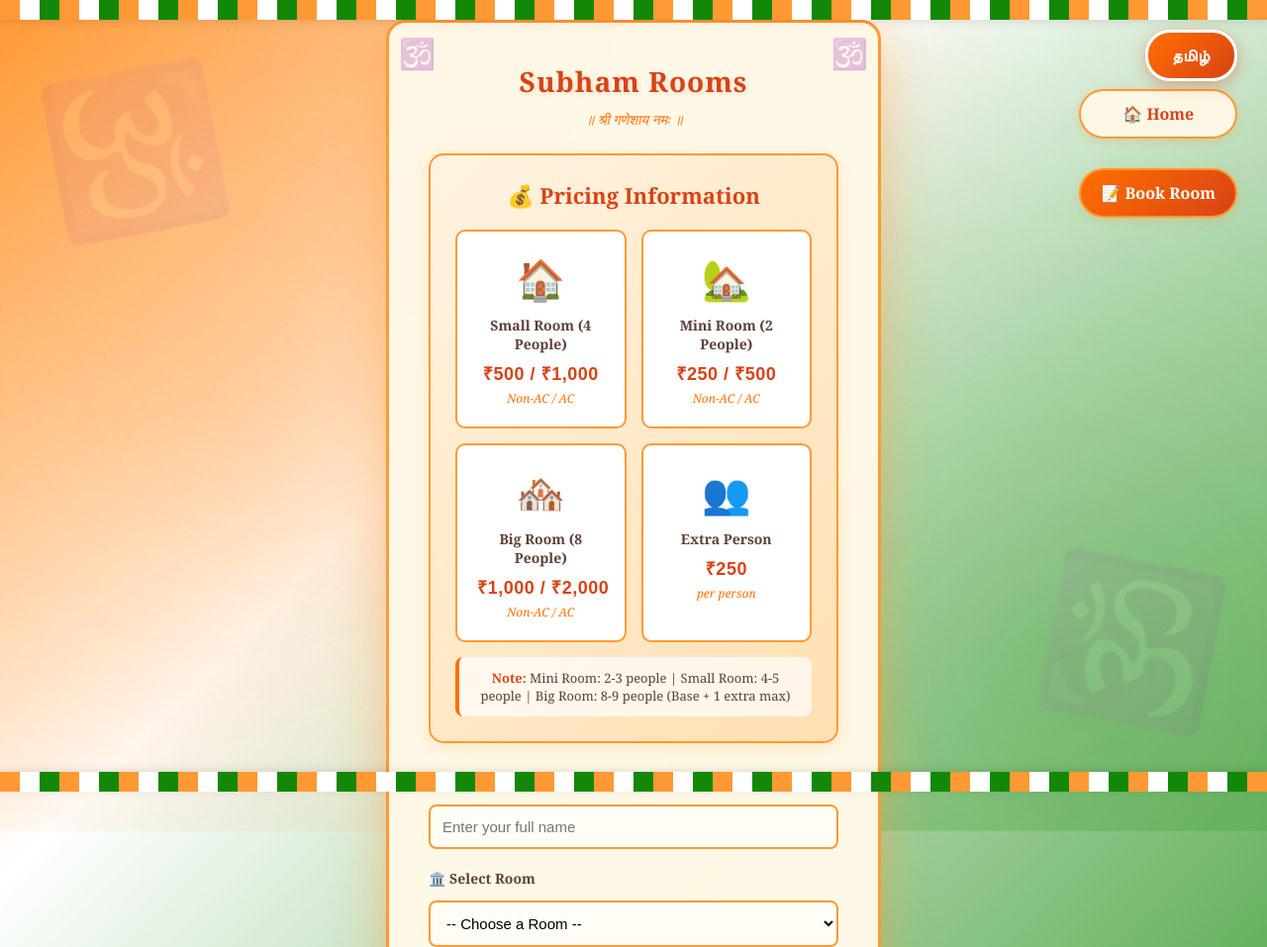
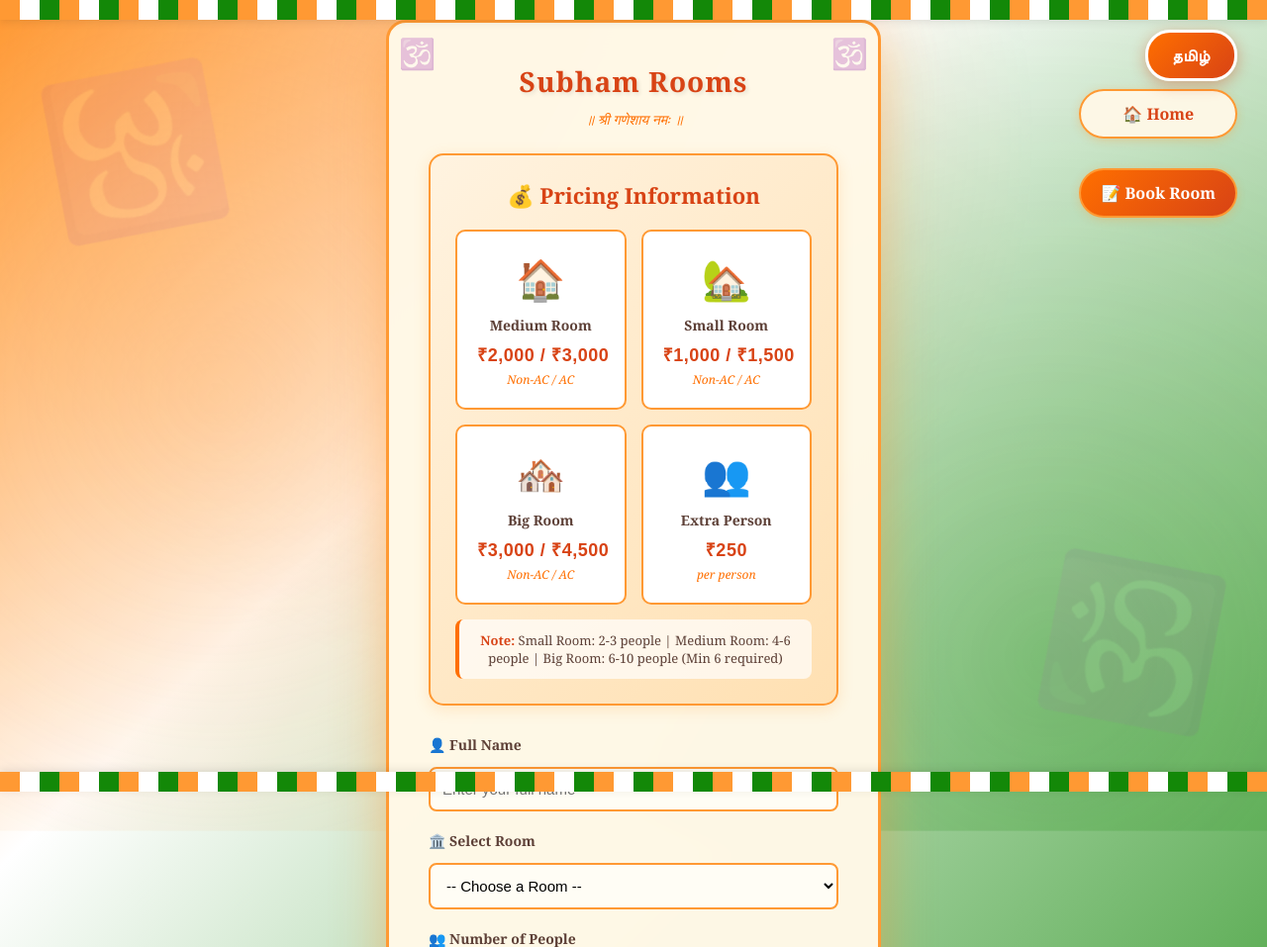
Before and after one commit to jeevs2705/subham_rooms, a Flask app: page /booking in a window 1280 px wide. Shown: the top 957 px of the page at 99% size. Run offline with Flask 3, Linux system fonts and the light colour scheme.

Commit message:
Update room structure: Mini->Small, Small->Medium, Big->Big with new pricing and capacity rules

```diff
--- a/app.py
+++ b/app.py
@@ -265,11 +265,11 @@
     # Room data with specific pricing
     rooms_data = {
         "room-small4": {
-            "name_en": "Small Room (4 People)",
-            "name_ta": "சிறிய அறை (4 நபர்கள்)",
+            "name_en": "Medium Room",
+            "name_ta": "நடுத்தர அறை",
             "capacity": 4,
-            "price_non_ac": 500,
-            "price_ac": 1000,
+            "price_non_ac": 2000,
+            "price_ac": 3000,
             "facilities": [
                 {"icon": "🛏️", "name_en": "Comfortable Beds", "name_ta": "வசதியான படுக்கைகள்"},
                 {"icon": "🪟", "name_en": "Windows with View", "name_ta": "காட்சியுடன் ஜன்னல்கள்"},
@@ -282,11 +282,11 @@
             ]
         },
         "room-small2": {
-            "name_en": "Mini Room (2 People)",
-            "name_ta": "மினி அறை (2 நபர்கள்)",
+            "name_en": "Small Room",
+            "name_ta": "சிறிய அறை",
             "capacity": 2,
-            "price_non_ac": 250,
-            "price_ac": 500,
+            "price_non_ac": 1000,
+            "price_ac": 1500,
             "facilities": [
                 {"icon": "🛏️", "name_en": "Cozy Bed", "name_ta": "வசதியான படுக்கை"},
                 {"icon": "🪟", "name_en": "Window", "name_ta": "ஜன்னல்"},
@@ -299,11 +299,11 @@
             ]
         },
         "room-big8": {
-            "name_en": "Big Room (8 People)",
-            "name_ta": "பெரிய அறை (8 நபர்கள்)",
-            "capacity": 8,
-            "price_non_ac": 1000,
-            "price_ac": 2000,
+            "name_en": "Big Room",
+            "name_ta": "பெரிய அறை",
+            "capacity": 6,
+            "price_non_ac": 3000,
+            "price_ac": 4500,
             "facilities": [
                 {"icon": "🛏️", "name_en": "Multiple Beds", "name_ta": "பல படுக்கைகள்"},
                 {"icon": "🪟", "name_en": "Large Windows", "name_ta": "பெரிய ஜன்னல்கள்"},
@@ -347,9 +347,9 @@
 
         # Validate people count based on room type
         room_limits = {
-            "small2": {"min": 2, "max": 3, "name": "Mini Room"},
-            "small4": {"min": 4, "max": 5, "name": "Small Room"},
-            "big8": {"min": 8, "max": 9, "name": "Big Room"}
+            "small2": {"min": 2, "max": 3, "name": "Small Room"},
+            "small4": {"min": 4, "max": 6, "name": "Medium Room"},
+            "big8": {"min": 6, "max": 10, "name": "Big Room"}
         }
 
         if room in room_limits:
@@ -361,9 +361,9 @@
 
         # Convert room codes to display names
         room_names = {
-            "small4": "Small Room (4 People)",
-            "small2": "Mini Room (2 People)",
-            "big8": "Big Room (8 People)"
+            "small4": "Medium Room",
+            "small2": "Small Room",
+            "big8": "Big Room"
         }
         room_display = room_names.get(room, room)
 
@@ -571,9 +571,9 @@
 
         # Validate people count for new room
         room_limits = {
-            "small2": {"min": 2, "max": 3, "name": "Mini Room"},
-            "small4": {"min": 4, "max": 5, "name": "Small Room"},
-            "big8": {"min": 8, "max": 9, "name": "Big Room"}
+            "small2": {"min": 2, "max": 3, "name": "Small Room"},
+            "small4": {"min": 4, "max": 6, "name": "Medium Room"},
+            "big8": {"min": 6, "max": 10, "name": "Big Room"}
         }
 
         if new_room in room_limits:
@@ -600,9 +600,9 @@
                 row_num = cell.row
                 # Convert room code to display name
                 room_names = {
-                    "small4": "Small Room (4 People)",
-                    "small2": "Mini Room (2 People)",
-                    "big8": "Big Room (8 People)"
+                    "small4": "Medium Room",
+                    "small2": "Small Room",
+                    "big8": "Big Room"
                 }
                 room_display = room_names.get(new_room, new_room)
                 worksheet.update_cell(row_num, 3, room_display)  # Room column
--- a/templates/admin.html
+++ b/templates/admin.html
@@ -190,8 +190,8 @@
 <td>
     {% if booking[10] == 'accepted' %}
         <select onchange="changeRoom({{ booking[0] }}, this.value)" style="font-size: 11px; padding: 2px;">
-            <option value="small2" {% if booking[2] == 'small2' %}selected{% endif %}>Mini Room</option>
-            <option value="small4" {% if booking[2] == 'small4' %}selected{% endif %}>Small Room</option>
+            <option value="small2" {% if booking[2] == 'small2' %}selected{% endif %}>Small Room</option>
+            <option value="small4" {% if booking[2] == 'small4' %}selected{% endif %}>Medium Room</option>
             <option value="big8" {% if booking[2] == 'big8' %}selected{% endif %}>Big Room</option>
         </select>
     {% else %}
--- a/templates/index.html
+++ b/templates/index.html
@@ -43,20 +43,20 @@
 <div class="pricing-grid">
 <div class="price-card">
 <div class="price-icon">🏠</div>
-<div class="price-title" data-en="Small Room (4 People)" data-ta="சிறிய அறை (4 நபர்கள்)">Small Room (4 People)</div>
-<div class="price-amount">₹500 / ₹1,000</div>
+<div class="price-title" data-en="Medium Room" data-ta="நடுத்தர அறை">Medium Room</div>
+<div class="price-amount">₹2,000 / ₹3,000</div>
 <div class="price-duration" data-en="Non-AC / AC" data-ta="ஏசி இல்லாதது / ஏசி">Non-AC / AC</div>
 </div>
 <div class="price-card">
 <div class="price-icon">🏡</div>
-<div class="price-title" data-en="Mini Room (2 People)" data-ta="மினி அறை (2 நபர்கள்)">Mini Room (2 People)</div>
-<div class="price-amount">₹250 / ₹500</div>
+<div class="price-title" data-en="Small Room" data-ta="சிறிய அறை">Small Room</div>
+<div class="price-amount">₹1,000 / ₹1,500</div>
 <div class="price-duration" data-en="Non-AC / AC" data-ta="ஏசி இல்லாதது / ஏசி">Non-AC / AC</div>
 </div>
 <div class="price-card">
 <div class="price-icon">🏘️</div>
-<div class="price-title" data-en="Big Room (8 People)" data-ta="பெரிய அறை (8 நபர்கள்)">Big Room (8 People)</div>
-<div class="price-amount">₹1,000 / ₹2,000</div>
+<div class="price-title" data-en="Big Room" data-ta="பெரிய அறை">Big Room</div>
+<div class="price-amount">₹3,000 / ₹4,500</div>
 <div class="price-duration" data-en="Non-AC / AC" data-ta="ஏசி இல்லாதது / ஏசி">Non-AC / AC</div>
 </div>
 <div class="price-card">
@@ -68,7 +68,7 @@
 </div>
 <div class="pricing-note">
 <strong data-en="Note:" data-ta="குறிப்பு:">Note:</strong>
-<span data-en="Mini Room: 2-3 people | Small Room: 4-5 people | Big Room: 8-9 people (Base + 1 extra max)" data-ta="மினி அறை: 2-3 நபர்கள் | சிறிய அறை: 4-5 நபர்கள் | பெரிய அறை: 8-9 நபர்கள் (அடிப்படை + 1 கூடுதல் அதிகபட்சம்)">Mini Room: 2-3 people | Small Room: 4-5 people | Big Room: 8-9 people (Base + 1 extra max)</span>
+<span data-en="Small Room: 2-3 people | Medium Room: 4-6 people | Big Room: 6-10 people (Min 6 required)" data-ta="சிறிய அறை: 2-3 நபர்கள் | நடுத்தர அறை: 4-6 நபர்கள் | பெரிய அறை: 6-10 நபர்கள் (குறைந்தபட்சம் 6 தேவை)">Small Room: 2-3 people | Medium Room: 4-6 people | Big Room: 6-10 people (Min 6 required)</span>
 </div>
 </div>
 
@@ -80,9 +80,9 @@
 <label for="room" data-en="🏛️ Select Room" data-ta="🏛️ அறையைத் தேர்ந்தெடுக்கவும்">🏛️ Select Room</label>
 <select name="room" id="room" required>
 <option value="" data-en="-- Choose a Room --" data-ta="-- அறையைத் தேர்ந்தெடுக்கவும் --">-- Choose a Room --</option>
-<option value="small4" data-en="Small Room (4 People)" data-ta="சிறிய அறை (4 நபர்கள்)">Small Room (4 People)</option>
-<option value="small2" data-en="Mini Room (2 People)" data-ta="மினி அறை (2 நபர்கள்)">Mini Room (2 People)</option>
-<option value="big8" data-en="Big Room (8 People)" data-ta="பெரிய அறை (8 நபர்கள்)">Big Room (8 People)</option>
+<option value="small4" data-en="Medium Room" data-ta="நடுத்தர அறை">Medium Room</option>
+<option value="small2" data-en="Small Room" data-ta="சிறிய அறை">Small Room</option>
+<option value="big8" data-en="Big Room" data-ta="பெரிய அறை">Big Room</option>
 </select>
 
 <label for="people" data-en="👥 Number of People" data-ta="👥 நபர்களின் எண்ணிக்கை">👥 Number of People</label>
```
Also changed, not shown: config.py (+13 -13 lines), templates/home.html (+12 -12 lines).
